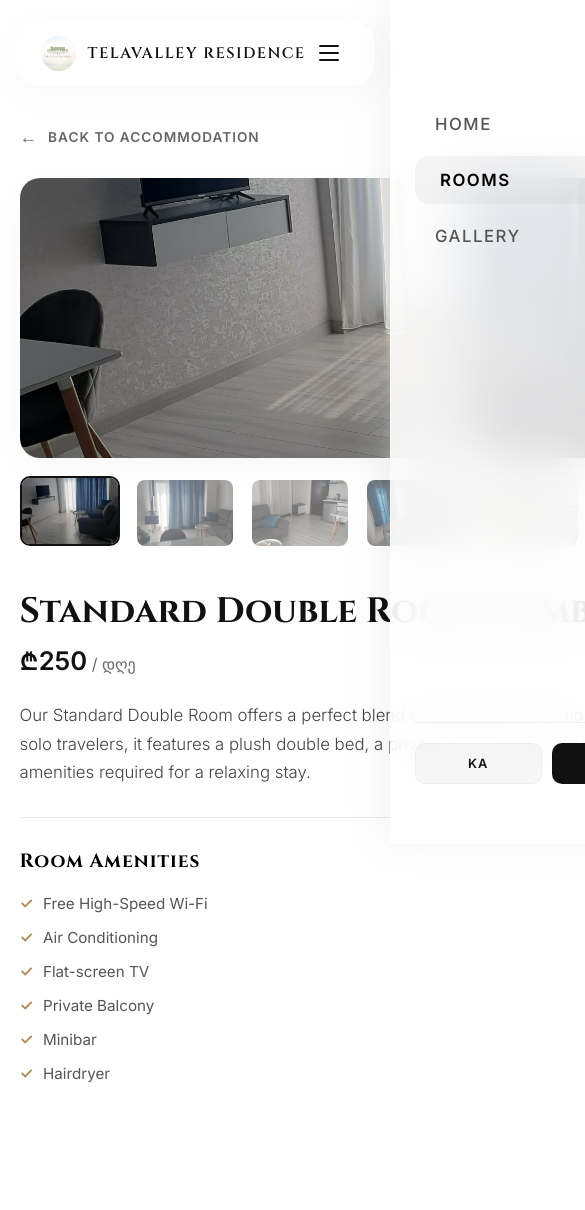
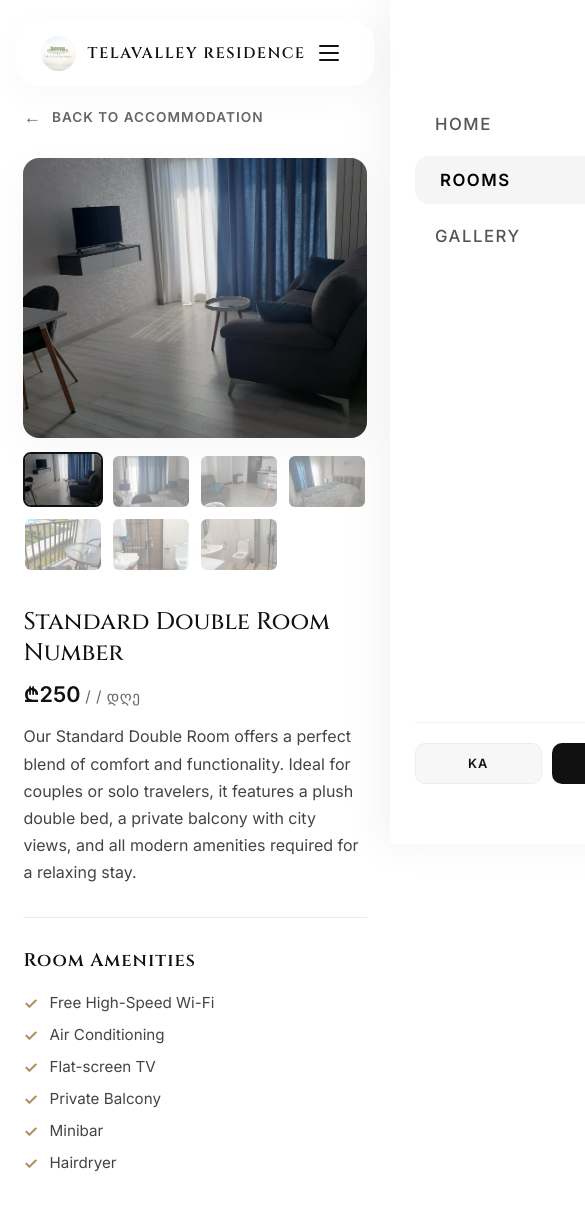
Before and after one commit to George-Gafrindashvli/Telavally-residence, a React (Vite) app: page /rooms/deluxe-king-suite in a window 390 px wide. Shown: the top 1210 px of the page, 585 px wide, since content can reach past the window. Built offline with nearby package versions, Linux system fonts and the light colour scheme.

Commit message:
add phone version in Header

```diff
--- a/src/pages/Roomdetails/RoomDetails.css
+++ b/src/pages/Roomdetails/RoomDetails.css
@@ -1,224 +1,11 @@
 .room-detail-page {
   width: 90%;
-  max-width: 1400px;
+  max-width: 1200px;
   margin: 40px auto 80px auto;
   font-family: 'Inter', sans-serif;
 }
 
-/* უკან დაბრუნების ღილაკი */
-.back-to-list-btn {
-  display: inline-flex;
-  align-items: center;
-  gap: 8px;
-  color: #666;
-  text-decoration: none;
-  font-size: 0.9rem;
-  margin-bottom: 30px;
-  transition: color 0.2s ease;
-}
-
-.back-to-list-btn:hover {
-  color: #111;
-}
-
-/* მთავარი კონტეინერი (ორი სვეტი) */
-.room-detail-container {
-  display: grid;
-  grid-template-columns: 1.2fr 1fr;
-  gap: 60px;
-}
-
-.room-detail-container {
-  display: grid;
-  grid-template-columns: 1.2fr 1fr;
-  gap: 60px;
-}
-
-/* --- მედია სექცია (ფოტოები) --- */
-.media-section {
-  display: flex;
-  flex-direction: column;
-}
-
-.main-image-container {
-  width: 100%;
-  height: 500px;
-  border-radius: 20px;
-  overflow: hidden;
-  box-shadow: 0 10px 30px rgba(0, 0, 0, 0.03);
-}
-
-.main-display-img {
-  width: 100%;
-  height: 100%;
-  object-fit: cover;
-  transition: opacity 0.3s ease;
-}
-
-/* პატარა ფოტოები (Thubnails) */
-.gallery-thumbnails {
-  display: flex;
-  gap: 15px;
-  margin-top: 20px;
-}
-
-.thumb-img {
-  width: 100px;
-  height: 70px;
-  object-fit: cover;
-  border-radius: 10px;
-  cursor: pointer;
-  border: 2px solid transparent;
-  transition: all 0.2s ease;
-  opacity: 0.6;
-}
-
-.thumb-img:hover,
-.thumb-img.selected {
-  opacity: 1;
-  border-color: #111111;
-  transform: translateY(-2px);
-}
-
-/* --- ინფო სექცია --- */
-.room-detail-title {
-  font-family: 'Cinzel', serif;
-  font-size: 2.2rem;
-  color: #111;
-  margin: 0 0 10px 0;
-}
-
-.room-detail-price {
-  font-size: 1.6rem;
-  font-weight: 700;
-  color: #111;
-  margin-bottom: 25px;
-}
-
-.room-detail-price span {
-  font-size: 1rem;
-  font-weight: 400;
-  color: #666;
-}
-
-.room-detail-description {
-  color: #444;
-  font-size: 1.05rem;
-  line-height: 1.7;
-  font-weight: 300;
-}
-
-.divider {
-  border: 0;
-  border-top: 1px solid rgba(0, 0, 0, 0.08);
-  margin: 30px 0;
-}
-
-/* სერვისები / Amenities */
-.amenities-section h3 {
-  font-family: 'Cinzel', serif;
-  font-size: 1.2rem;
-  margin-bottom: 20px;
-  letter-spacing: 1px;
-}
-
-.amenities-grid {
-  display: grid;
-  grid-template-columns: repeat(2, 1fr);
-  gap: 15px;
-  list-style: none;
-  padding: 0;
-  margin: 0 0 40px 0;
-}
-
-.amenities-grid li {
-  font-size: 0.95rem;
-  color: #555;
-  display: flex;
-  align-items: center;
-  gap: 10px;
-}
-
-.check-icon {
-  color: #b38b59; /* ოქროსფერი აქცენტი ჩექმარკისთვის */
-  font-weight: bold;
-}
-
-/* დაჯავშნის ბარათი */
-.booking-card {
-  background: #f9f9fb;
-  border: 1px solid rgba(0, 0, 0, 0.05);
-  padding: 30px;
-  border-radius: 20px;
-}
-
-.booking-card h4 {
-  font-family: 'Cinzel', serif;
-  font-size: 1.1rem;
-  margin: 0 0 8px 0;
-}
-
-.booking-card p {
-  color: #666;
-  font-size: 0.9rem;
-  margin: 0 0 20px 0;
-}
-
-.book-now-btn {
-  width: 100%;
-  background: #111111;
-  color: #fff;
-  border: none;
-  padding: 16px;
-  font-size: 0.95rem;
-  font-weight: 600;
-  border-radius: 12px;
-  cursor: pointer;
-  text-transform: uppercase;
-  letter-spacing: 1px;
-  transition: background 0.2s ease, transform 0.2s ease;
-}
-
-.book-now-btn:hover {
-  background: #222;
-  transform: translateY(-2px);
-}
-
-/* 404 გვერდი */
-.room-not-found {
-  text-align: center;
-  padding: 100px 20px;
-}
-.room-not-found h2 {
-  font-family: 'Cinzel', serif;
-  margin-bottom: 20px;
-}
-.back-link {
-  color: #111;
-  text-decoration: none;
-  font-weight: 600;
-}
-
-/* მედია რესპონსივი */
-@media (max-width: 992px) {
-  .room-detail-container {
-    grid-template-columns: 1fr;
-    gap: 40px;
-  }
-  .main-image-container {
-    height: 400px;
-  }
-}
-
-@media (max-width: 576px) {
-  .main-image-container {
-    height: 280px;
-  }
-  .amenities-grid {
-    grid-template-columns: 1fr;
-  }
-}
-/* უკან დაბრუნების ღილაკი */
+/* 🔙 უკან დაბრუნების ღილაკი */
 .back-to-list-btn {
   display: inline-flex;
   align-items: center;
@@ -233,18 +20,227 @@
   transition: color 0.3s ease;
 }
 
-/* ღილაკის შიგნით ისარი (←) */
 .back-to-list-btn span {
   font-size: 1.1rem;
   transition: transform 0.3s cubic-bezier(0.16, 1, 0.3, 1);
 }
 
-/* მაუსის მიტანის ეფექტები */
 .back-to-list-btn:hover {
-  color: #111111; /* ტექსტი მუქდება */
+  color: #111111;
 }
 
-/* ჰოვერზე ისარი გაიწევა მარცხნივ 5 პიქსელით */
 .back-to-list-btn:hover span {
   transform: translateX(-5px);
 }
+
+/* 📦 მთავარი კონტეინერი (დესკტოპზე 2 სვეტი) */
+.room-detail-container {
+  display: grid;
+  grid-template-columns: 1.2fr 1fr;
+  gap: 50px;
+  align-items: start;
+}
+
+/* 📸 მედია სექცია */
+.media-section {
+  display: flex;
+  flex-direction: column;
+  position: sticky;
+  top: 110px; /* თუ ჰედერი სტიკია, ეს ფოტოც ჩაყვება სკროლს დესკტოპზე */
+}
+
+.main-image-container {
+  width: 100%;
+  height: 480px;
+  border-radius: 20px;
+  overflow: hidden;
+  box-shadow: 0 12px 40px rgba(0, 0, 0, 0.04);
+  background-color: #f5f5f7;
+}
+
+.main-display-img {
+  width: 100%;
+  height: 100%;
+  object-fit: cover;
+  transition: opacity 0.3s ease;
+}
+
+/* 🖼️ პატარა ფოტოები (Thumbnails) */
+.gallery-thumbnails {
+  display: flex;
+  gap: 12px;
+  margin-top: 16px;
+  flex-wrap: wrap; /* ტელეფონებზე რომ ჩამოვიდეს დაბლა და არ გაიჭიმოს */
+}
+
+.thumb-img {
+  width: 85px;
+  height: 60px;
+  object-fit: cover;
+  border-radius: 10px;
+  cursor: pointer;
+  border: 2px solid transparent;
+  transition: all 0.25s cubic-bezier(0.16, 1, 0.3, 1);
+  opacity: 0.5;
+}
+
+.thumb-img:hover,
+.thumb-img.selected {
+  opacity: 1;
+  border-color: #111111;
+  transform: translateY(-2px);
+}
+
+/* 📝 ინფო სექცია */
+.room-content-section {
+  display: flex;
+  flex-direction: column;
+}
+
+.room-detail-title {
+  font-family: 'Cinzel', serif;
+  font-size: 2.2rem;
+  font-weight: 500;
+  color: #111;
+  margin: 0 0 12px 0;
+  line-height: 1.3;
+}
+
+.room-detail-price {
+  font-size: 1.6rem;
+  font-weight: 700;
+  color: #111;
+  margin-bottom: 24px;
+}
+
+.room-detail-price span {
+  font-size: 0.95rem;
+  font-weight: 400;
+  color: #666;
+  letter-spacing: 0.5px;
+}
+
+.room-detail-description {
+  color: #444444;
+  font-size: 1rem;
+  line-height: 1.7;
+  font-weight: 400;
+  margin: 0;
+}
+
+.divider {
+  border: 0;
+  border-top: 1px solid rgba(0, 0, 0, 0.08);
+  margin: 30px 0;
+}
+
+/* ✨ სერვისები (Amenities) */
+.amenities-section h3 {
+  font-family: 'Cinzel', serif;
+  font-size: 1.15rem;
+  font-weight: 600;
+  margin: 0 0 20px 0;
+  letter-spacing: 1px;
+  color: #111;
+}
+
+.amenities-grid {
+  display: grid;
+  grid-template-columns: repeat(2, 1fr);
+  gap: 16px;
+  list-style: none;
+  padding: 0;
+  margin: 0;
+}
+
+.amenities-grid li {
+  font-size: 0.95rem;
+  color: #444;
+  display: flex;
+  align-items: center;
+  gap: 12px;
+}
+
+.check-icon {
+  color: #b38b59; /* თბილი ოქროსფერი აქცენტი */
+  font-weight: bold;
+  font-size: 1rem;
+}
+
+/* ❌ 404 გვერდი */
+.room-not-found {
+  text-align: center;
+  padding: 120px 20px;
+}
+
+.room-not-found h2 {
+  font-family: 'Cinzel', serif;
+  font-size: 1.8rem;
+  margin-bottom: 16px;
+}
+
+.back-link {
+  color: #111;
+  text-decoration: none;
+  font-weight: 600;
+  font-size: 0.9rem;
+}
+
+
+/* 🛠️ რეაგირებადი დიზაინი (Responsive Breakpoints) */
+
+@media (max-width: 992px) {
+  .room-detail-container {
+    grid-template-columns: 1fr; /* ერთ სვეტად გადაქცევა მობილურსა და პლანშეტზე */
+    gap: 35px;
+  }
+
+  .media-section {
+    position: relative; /* მოეხსნას sticky ეფექტი ტელეფონზე */
+    top: 0;
+  }
+
+  .main-image-container {
+    height: 420px;
+  }
+
+  .room-detail-title {
+    font-size: 1.8rem;
+  }
+}
+
+@media (max-width: 576px) {
+  .room-detail-page {
+    width: 88%; /* მობილურზე გვერდებზე მეტი სივრცე დატოვოს */
+    margin: 20px auto 60px auto;
+  }
+
+  .main-image-container {
+    height: 280px; /* ტელეფონისთვის იდეალური პროპორციაა */
+    border-radius: 16px;
+  }
+
+  .gallery-thumbnails {
+    gap: 8px;
+  }
+
+  .thumb-img {
+    width: calc(25% - 6px); /* ეკრანზე 4 ფოტო ჩაეტიოს იდეალურად და დანარჩენი ჩამოვიდეს დაბლა */
+    height: 55px;
+    border-radius: 8px;
+  }
+
+  .room-detail-title {
+    font-size: 1.5rem;
+  }
+
+  .room-detail-price {
+    font-size: 1.35rem;
+    margin-bottom: 16px;
+  }
+
+  .amenities-grid {
+    grid-template-columns: 1fr; /* ტელეფონზე სერვისები სათითაოდ დალაგდეს */
+    gap: 12px;
+  }
+}
--- a/src/pages/Roomdetails/RoomDetails.jsx
+++ b/src/pages/Roomdetails/RoomDetails.jsx
@@ -1,5 +1,5 @@
 import { useParams, Link } from 'react-router-dom';
-import { useState } from 'react';
+import { useState, useEffect } from 'react';
 import useLanguage from '../../context/useLanguage';
 import './RoomDetails.css';
 import first1 from "../../assets/houses/firstHouse/first.jpeg"
@@ -22,14 +22,12 @@ import third5 from "../../assets/houses/third/fifght.jpeg"
 import third6 from "../../assets/houses/third/sisth.jpeg"
 import third7 from "../../assets/houses/third/seventh.jpeg"
 
-// ფასები ცალკე (ენა-დამოუკიდებელი)
 const roomPrices = {
   'standard-double':  '₾250',
   'deluxe-king-suite': '₾250',
   'family-apartment':  '₾250'
 };
 
-// ოთახების ფოტოები
 const roomImages = {
   'standard-double': [first1, first2, first3, first4, first5],
   'deluxe-king-suite': [second1, second2, second3, second4, second5, second6, second7],
@@ -41,6 +39,15 @@ export default function RoomDetail() {
   const { t } = useLanguage();
 
   const roomData = t(`roomDetails.rooms.${id}`);
+  const images = roomImages[id] || [];
+  const [selectedImg, setSelectedImg] = useState('');
+
+  // როცა ოთახი იცვლება, პირველი ფოტო დაყენდეს ავტომატურად
+  useEffect(() => {
+    if (images.length > 0) {
+      setSelectedImg(images[0]);
+    }
+  }, [id, images]);
 
   if (typeof roomData !== 'object') {
     return (
@@ -55,8 +62,6 @@ export default function RoomDetail() {
   const description = t(`roomDetails.rooms.${id}.description`);
   const amenities   = t(`roomDetails.rooms.${id}.amenities`);
   const price       = roomPrices[id];
-  const images      = roomImages[id] || [];
-  const [selectedImg, setSelectedImg] = useState(images[0] || '');
 
   return (
     <div className="room-detail-page">
@@ -87,7 +92,7 @@ export default function RoomDetail() {
         <div className="room-content-section">
           <h1 className="room-detail-title">{title}</h1>
           <div className="room-detail-price">
-            {price}<span> {t('roomDetails.perNight')}</span>
+            {price}<span> / {t('roomDetails.perNight')}</span>
           </div>
 
           <p className="room-detail-description">{description}</p>
```
